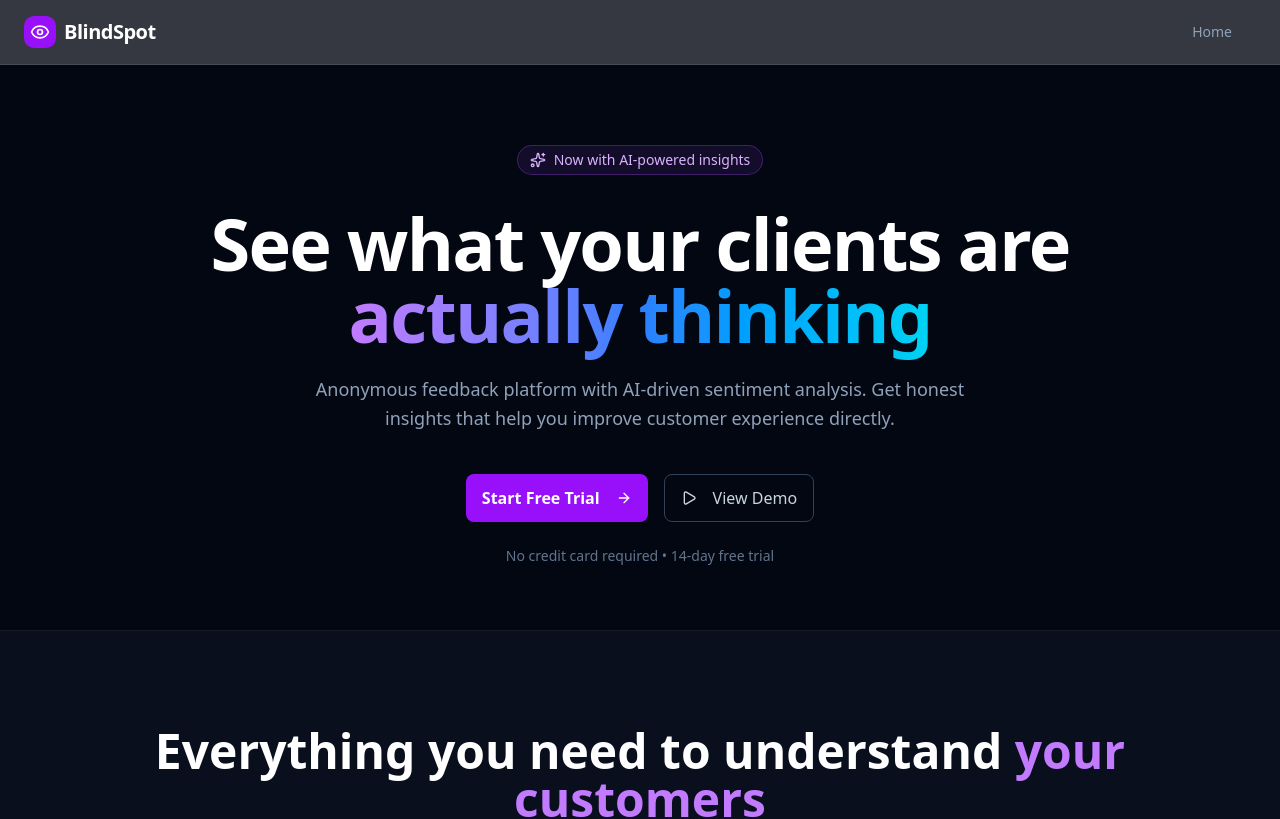
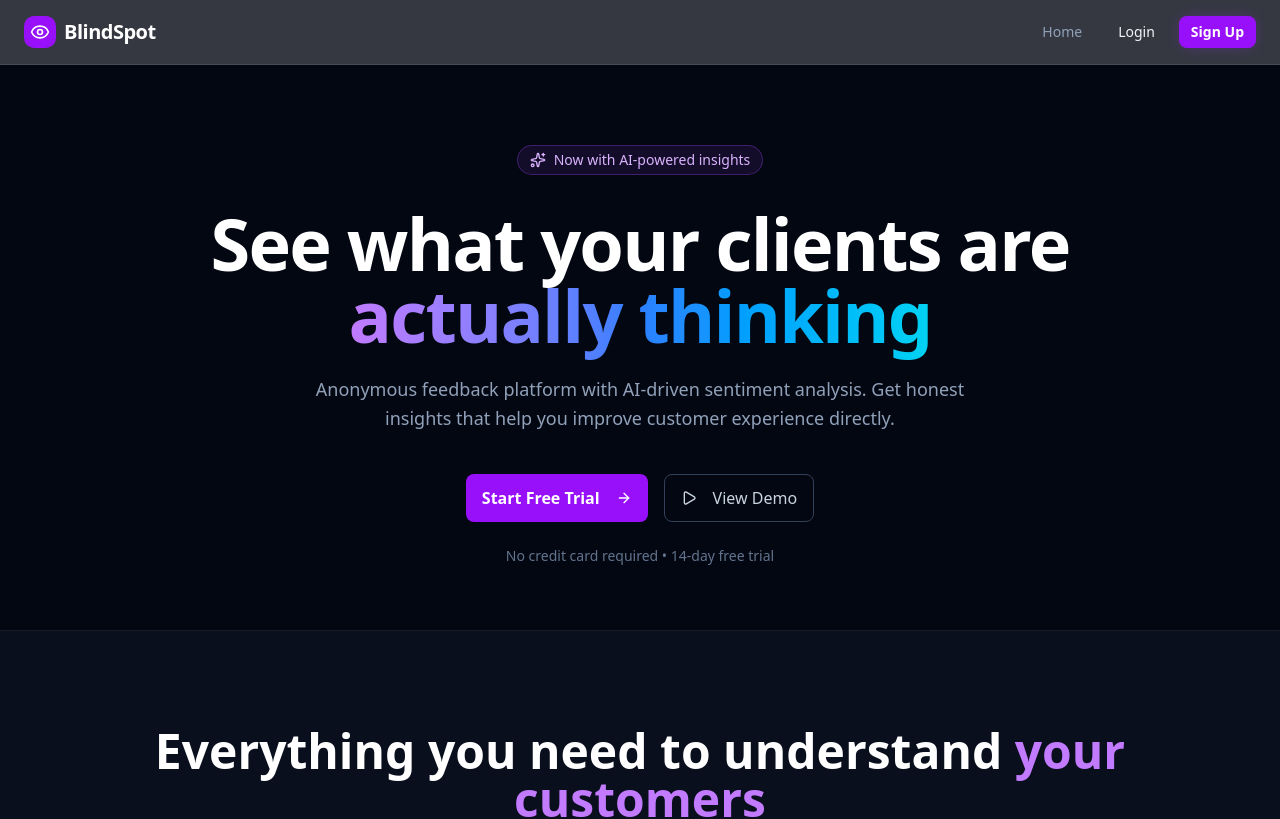
Before and after one commit to AlgoMasterArpit/BlindSpot, a Next.js app: page / in a window 1280 px wide. Shown: the top 819 px of the page. Built offline with nearby package versions, Linux system fonts and the light colour scheme; no server answers.

Commit message:
added login and singup in navbar

```diff
--- a/components/navbar.tsx
+++ b/components/navbar.tsx
@@ -79,10 +79,30 @@ const Navbar = () => {
 
     </div>
 ) : (
-    // Login/Signup wala code same rahega...
-    <div className="flex items-center gap-2">
-       {/* ... */}
-    </div>
+   <div className="flex items-center gap-3">
+
+    {/* 1. Login Button (Simple Text Style) */}
+    <Link href="/sign-in">
+        <Button
+            variant="ghost"
+            size="sm"
+            className="text-slate-100 hover:text-white hover:bg-white/10 transition-colors"
+        >
+            Login
+        </Button>
+    </Link>
+
+    {/* 2. Sign Up Button (Highlighted Purple) */}
+    <Link href="/sign-up">
+        <Button
+            size="sm"
+            className="bg-purple-600 hover:bg-purple-700 text-white font-semibold shadow-[0_0_15px_-3px_rgba(147,51,234,0.4)] transition-all"
+        >
+            Sign Up
+        </Button>
+    </Link>
+
+</div>
 )}
 
 
```
